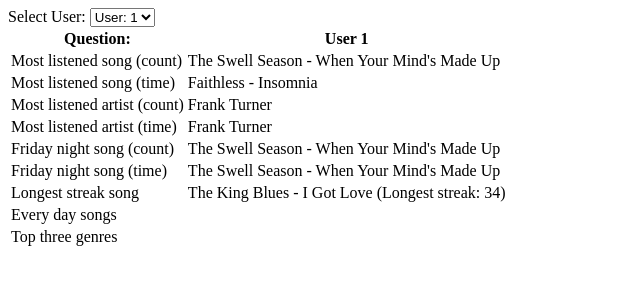
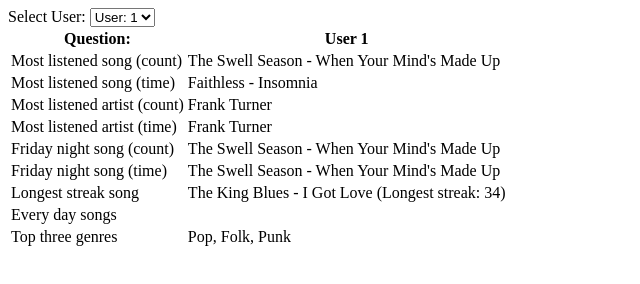
Before and after one commit to A-Moiz/music-data, a website with bundled scripts: page index.html in a window 1280 px wide. Shown: the whole page, without its empty margins (0-640 px from the left). Built offline with nearby package versions, Linux system fonts and the light colour scheme.

Commit message:
Displaying top genres

```diff
--- a/index.html
+++ b/index.html
@@ -53,7 +53,7 @@
           </tr>
           <tr>
             <td>Top three genres</td>
-            <td id="top-three-genres"></td>
+            <td id="top-genres"></td>
           </tr>
         </table>
       </div>
--- a/logic.mjs
+++ b/logic.mjs
@@ -2,7 +2,6 @@ import { getListenEvents, getSong } from "./data.mjs";
 
 // Get the ID of the song that was listened to the most times
 export function mostListenedSongID(userID) {
-  // Creating an empty object
   const songPlayCounts = {};
   for (const event of getListenEvents(userID)) {
     songPlayCounts[event.song_id] = (songPlayCounts[event.song_id] ?? 0) + 1;
@@ -110,5 +109,23 @@ export function highestStreakSongID(userID) {
   return [bestSongID, bestStreak];
 }
 
+// Finding top genres
+export function getTopGenres(userID) {
+  const events = getListenEvents(userID) || [];
+  const genreCounts = {};
+
+  for (const event of events) {
+    const genre = getSong(event.song_id)?.genre;
+    if (genre) {
+      genreCounts[genre] = (genreCounts[genre] ?? 0) + 1;
+    }
+  }
+
+  return Object.entries(genreCounts)
+    .sort((a, b) => b[1] - a[1])
+    .slice(0, 3)
+    .map(([genre]) => genre);
+}
+
 // Reference:
 // [1] https://developer.mozilla.org/en-US/docs/Web/JavaScript/Reference/Global_Objects/Date/getDay
--- a/script.mjs
+++ b/script.mjs
@@ -15,6 +15,7 @@ import {
   getMostListenedOnFriday,
   getMostListenedOnFridayTime,
   highestStreakSongID,
+  getTopGenres,
 } from "./logic.mjs";
 
 // Get elements from HTML
@@ -32,6 +33,7 @@ const mostListenedArtistTime = document.getElementById(
 const mostListenedFriday = document.getElementById("friday-song-count");
 const mostListenedFridayTime = document.getElementById("friday-song-time");
 const longestStreakSongField = document.getElementById("longest-streak-song");
+const topGenresField = document.getElementById("top-genres");
 
 const noDataMsg = document.getElementById("no-data-msg");
 const infoTable = document.querySelector(".info-table");
@@ -86,6 +88,7 @@ function getUserData(userID) {
   const topSongOnFridayID = getMostListenedOnFriday(userID);
   const topSongOnFridayTimeID = getMostListenedOnFridayTime(userID);
   const [longestStreakSongID, bestStreak] = highestStreakSongID(userID);
+  const userGenreCount = getTopGenres(userID);
 
   return {
     topSongArtist: getSong(topSongID).artist,
@@ -107,6 +110,7 @@ function getUserData(userID) {
     longestStreakSongArtist: getSong(longestStreakSongID).artist,
     longestStreakSong: getSong(longestStreakSongID).title,
     bestStreak: bestStreak,
+    userGenreCount: userGenreCount,
   };
 }
 
@@ -126,7 +130,9 @@ function populateTable(data) {
     fridayCountRow.hidden = true;
     fridayTimeRow.hidden = true;
   }
+
   longestStreakSongField.textContent = `${data.longestStreakSongArtist} - ${data.longestStreakSong} (Longest streak: ${data.bestStreak})`;
+  topGenresField.textContent = `${data.userGenreCount.join(", ")}`;
 }
 
 init();
```
